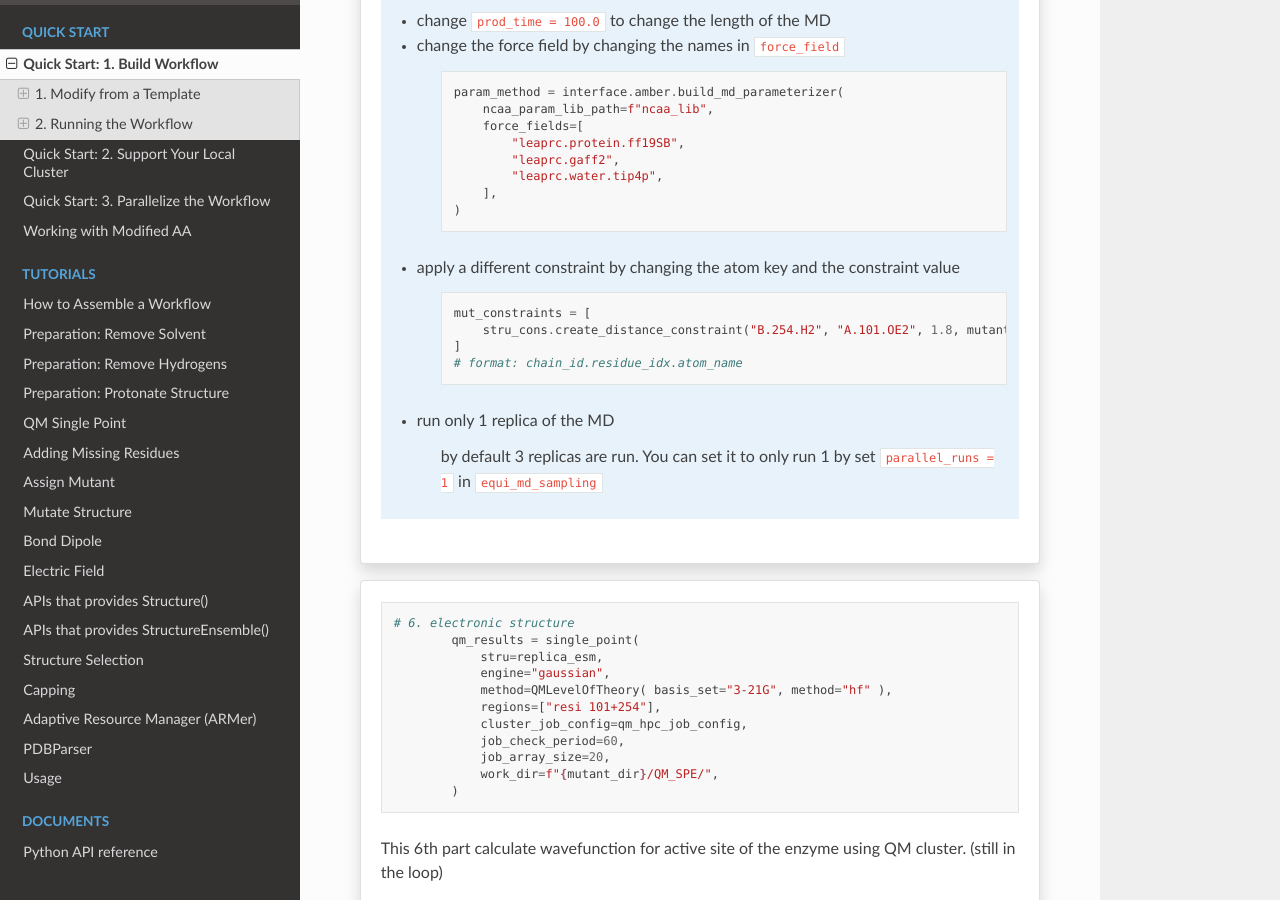
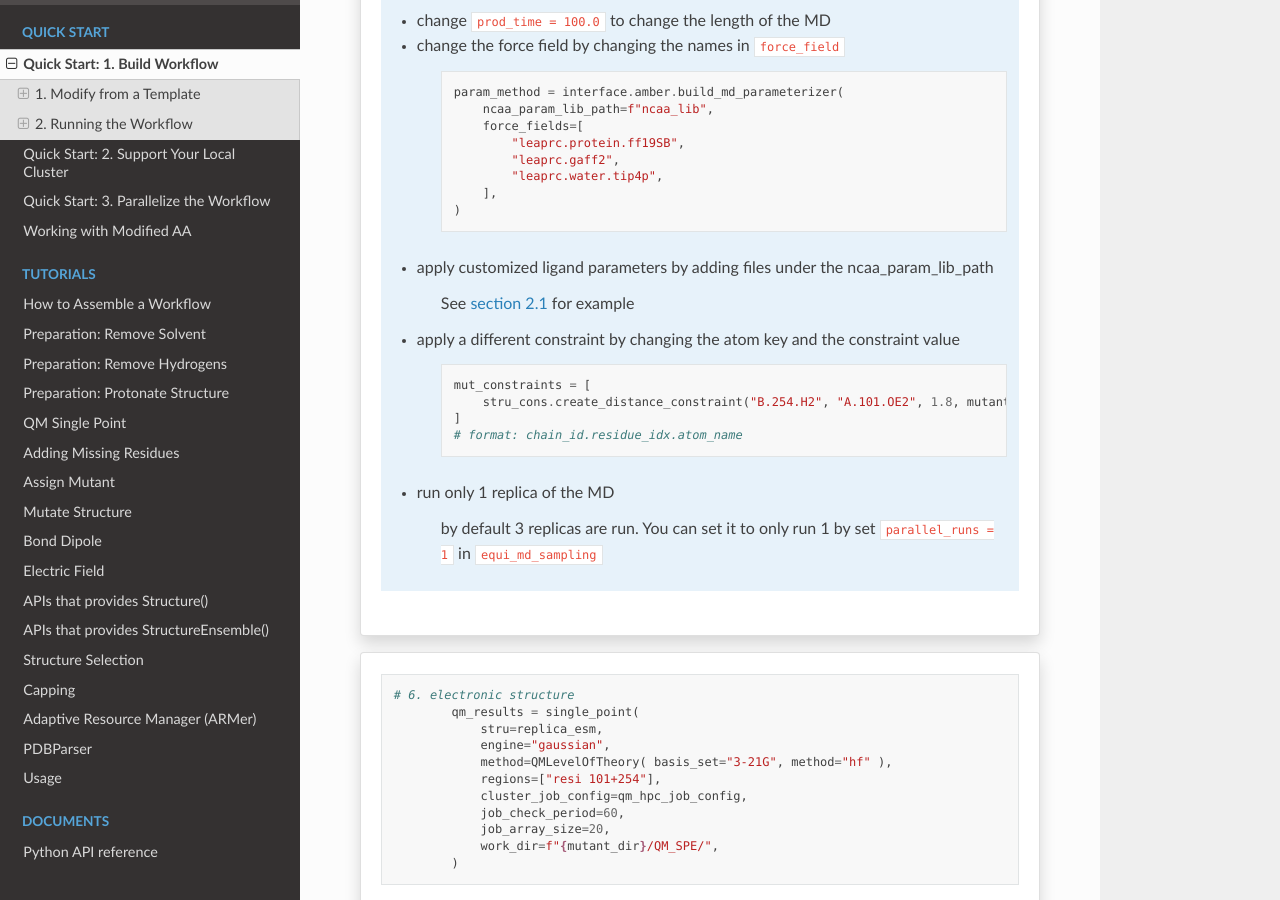
Before and after one commit to ChemBioHTP/enzyhtp_doc, a Sphinx documentation site: the page built from docs/source/qkst_general.rst, in a window 1280 px wide and 900 px high, scrolled down 4820 px. Built offline with Sphinx 7.4.7 and the Read the Docs theme 2.0.0, drawn with Linux system fonts in a browser that asks for light colours.

Commit message:
Update:highlight the way to add custom ligand parm

```diff
--- a/docs/source/qkst_general.rst
+++ b/docs/source/qkst_general.rst
@@ -313,6 +313,10 @@ and calculate their properties
                     ],
                 )
 
+        - apply customized ligand parameters by adding files under the ncaa_param_lib_path
+
+            See `section 2.1 <#configure-the-working-dir>`_ for example
+
         - apply a different constraint by changing the atom key and the constraint value
 
             .. code:: python
@@ -478,7 +482,7 @@ Here is what your working directory should look like before the launching:
         2. Change ``EFdesMD`` in ``line 2`` to a customized name for your workflow
         3. Change the path of conda in ``line 22`` to match your own paths
 
-``ncaa_lab``
+``ncaa_lib``
     This is the folder defined in ``interface.amber.build_md_parameterizer`` above. It is designed to
     reuse parameter files for the same ligand to be reused to save time during the workflow. It also
     **allows user to supply custom parameter files** for ligands.
```
